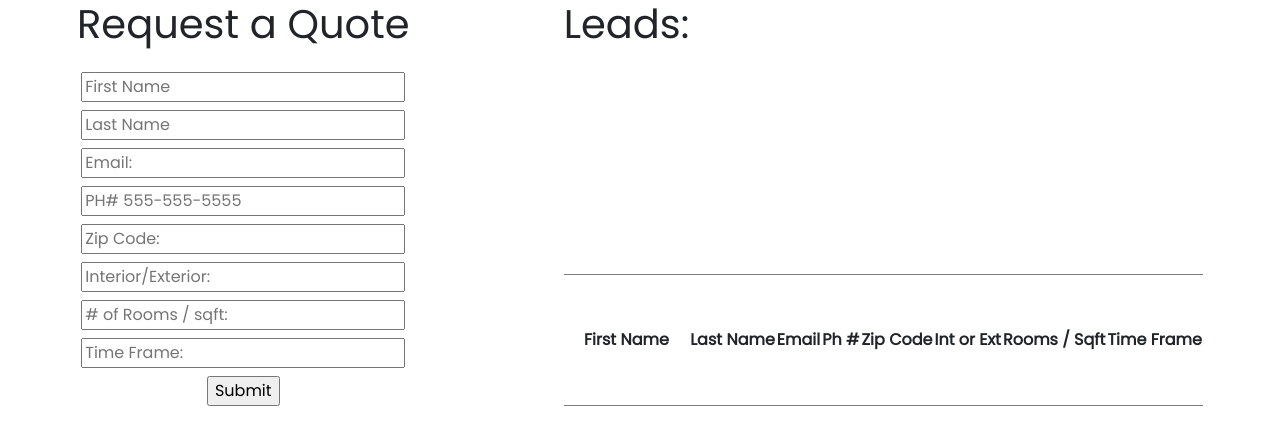
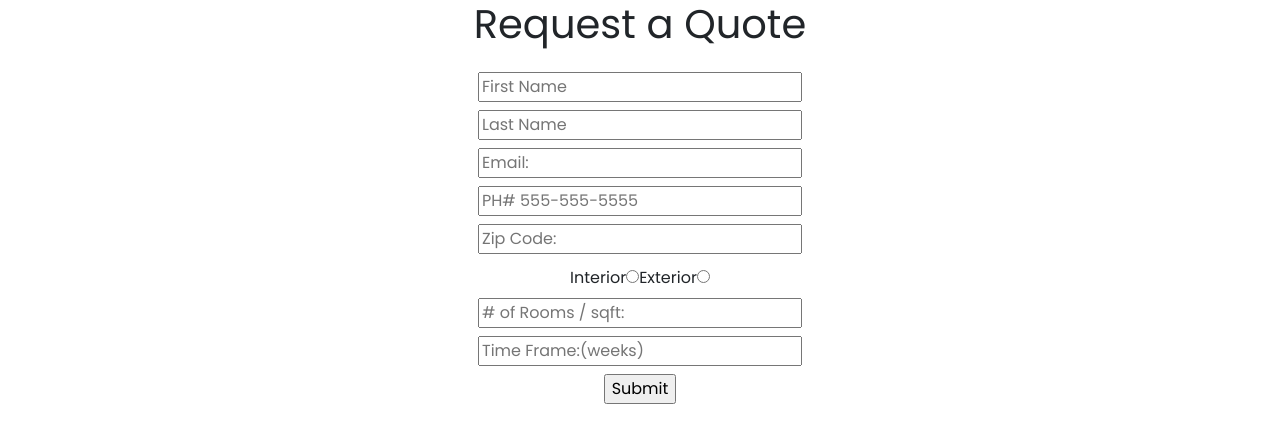
Before and after one commit to TMcKenna19/lifting-state, a React (Create React App) app: page / in a window 1280 px wide. Shown: the top 444 px of the page. Built offline with nearby package versions, Linux system fonts and the light colour scheme.

Commit message:
lifting-state

```diff
--- a/src/App.jsx
+++ b/src/App.jsx
@@ -5,7 +5,7 @@ import Form from'./Components/Form';
 import Results from './Components/Results';
 
 function App() {
-  /** Catches data from customerQuoteInfo after onSubmit ln 17 Form */
+  /** Catches data from leadFormInfo after onSubmit ln 15 Form */
   const [allLeadInfo, setAllLeadInfo] = useState([]);
 
   const addCustomerInfo = newLead =>{
--- a/src/Components/Form.jsx
+++ b/src/Components/Form.jsx
@@ -1,27 +1,54 @@
 import React, {useState} from "react";
-// import 'bootstrap/dist/css/bootstrap.min.css';
+import 'bootstrap/dist/css/bootstrap.min.css';
+
 
 const Form = props => {
-    const [FirstName, setFirstName] = useState("");
-    const [LastName, setLastName] = useState("");
-    const [Email, setEmail] = useState("");
-    const [PhoneNumber, setPhoneNumber] = useState("");
-    const [ZipCode, setZipCode] = useState("");
-    const [IntOrExt, setIntOrExt] = useState("");
-    const [NumberOfRooms, setNumberOfRooms] = useState(0);
-    const [TimeFrame, setTimeFrame] = useState("")
+    // (B)
+    // const [FirstName, setFirstName] = useState("");
+    // const [LastName, setLastName] = useState("");
+    // const [Email, setEmail] = useState("");
+    // const [PhoneNumber, setPhoneNumber] = useState("");
+    // const [ZipCode, setZipCode] = useState("");
+    // const [IntOrExt, setIntOrExt] = useState("");
+    // const [NumberOfRooms, setNumberOfRooms] = useState(0);
+    // const [TimeFrame, setTimeFrame] = useState("")
 
+
+    /**
+
+     */
+    const [leadFormInfo, setLeadFormInfo] = useState({
+        FirstName: '',
+        LastName: '',
+        Email: '',
+        PhoneNumber: '',
+        ZipCode: '',
+        Location: "",
+        NumberOfRooms: '',
+        TimeFrame: ''
+
+    });
+
+    const onChangeHandler = e => {
+        setLeadFormInfo({...leadFormInfo, [e.target.name]: e.target.value})
+    }
+
+    const onCheckHandler = e => {
+        setLeadFormInfo({...leadFormInfo, [e.target.name]: e.target.checked})
+    }
 
     const onSubmitHandler = e =>{
         e.preventDefault();
+        /*(B) const customerInfo = {FirstName, LastName, Email, PhoneNumber, ZipCode, IntOrExt, NumberOfRooms, TimeFrame};
+        props.newLead(customerInfo)
+        */
         console.log("onSubmitHandler")
-        const customerInfo = {FirstName, LastName, Email, PhoneNumber, ZipCode, IntOrExt, NumberOfRooms, TimeFrame};
-        /** Pass in customerInfo into newLead ln 16 App  */
-        props.newLead(customerInfo)
-        /** clear input value after submit */
+        /** Pass in leadFormInfo into newLead ln 16 App  */
+        props.newLead(leadFormInfo)
         e.target.reset();
+    }
 
-    }
+
 
     return(
         <div>
@@ -29,35 +56,37 @@ const Form = props => {
             <form onSubmit={onSubmitHandler}>
                 <div>
                     <label htmlFor="FirstName"></label>
-                    <input type="text" name="FirstName"className="form-control-md mt-3" placeholder="First Name" onChange={(e) => setFirstName(e.target.value)}/>
+                    <input type="text" name="FirstName"className="form-control-md mt-3" placeholder="First Name"  onChange={onChangeHandler}/>  {/**onChange={(e) => setFirstName(e.target.value)}/>  */}
                 </div>
                 <div>
                     <label htmlFor="LastName"></label>
-                    <input type="text" name="LastName" className="form-control-md mt-2" placeholder="Last Name"  onChange={(e) => setLastName(e.target.value)}/>
+                    <input type="text" name="LastName" className="form-control-md mt-2" placeholder="Last Name"  onChange={onChangeHandler}/>
                 </div>
                 <div>
                     <label htmlFor="Email"></label>
-                    <input type="text" name="Email" className="form-control-md mt-2" placeholder="Email:"  onChange={(e) => setEmail(e.target.value)}/>
+                    <input type="text" name="Email" className="form-control-md mt-2" placeholder="Email:"  onChange={onChangeHandler}/>
                 </div>
                 <div>
                     <label htmlFor="PhoneNumber"></label>
-                    <input type="tel" name="PhoneNumber" pattern="[0-9]{3}-[0-9]{3}-[0-9]{4}" placeholder="PH# 555-555-5555"  className="form-control-md mt-2" onChange={(e) => setPhoneNumber(e.target.value)}/>
+                    <input type="tel" name="PhoneNumber" pattern="[0-9]{3}-[0-9]{3}-[0-9]{4}" placeholder="PH# 555-555-5555"  className="form-control-md mt-2" onChange={onChangeHandler}/>
                 </div>
                 <div>
                     <label htmlFor="ZipCode"></label>
-                    <input type="text" name="ZipCode" className="form-control-md mt-2" placeholder="Zip Code:"  onChange={(e) => setZipCode(e.target.value)} />
+                    <input type="text" name="ZipCode" className="form-control-md mt-2" placeholder="Zip Code:"  onChange={onChangeHandler} />
                 </div>
-                <div>
-                    <label htmlFor="IntOrExt"></label>
-                    <input type="text" name="IntOrExt" className="form-control-md mt-2" placeholder="Interior/Exterior:"  onChange={(e) => setIntOrExt(e.target.value)} />
+                <div className="form-control-md mt-2">
+                    <label htmlFor="Location">Interior</label>
+                    <input type="radio" name="Location" value="Interior"className="form-control-md mt-2" placeholder="Location:"  onChange={onChangeHandler} />
+                    <label htmlFor="Location">Exterior</label>
+                    <input type="radio" name="Location" value="Exterior"className="form-control-md mt-2" placeholder="Location:"  onChange={onChangeHandler} />
                 </div>
                 <div>
                     <label htmlFor="NumberOfRooms" name="NumberOfRooms"></label>
-                    <input type="text" name="NumberOfRooms" className="form-control-md mt-2" placeholder="# of Rooms / sqft:"  onChange={(e) => setNumberOfRooms(e.target.value)} />
+                    <input type="text" name="NumberOfRooms" className="form-control-md mt-2" placeholder="# of Rooms / sqft:"  onChange={onChangeHandler} />
                 </div>
                 <div>
                     <label htmlFor="Desriptopm"></label>
-                    <input name="Time Frame" className="form-control-md mt-2" placeholder="Time Frame:"  onChange={(e) => setTimeFrame(e.target.value)}></input>
+                    <input name="TimeFrame" className="form-control-md mt-2" placeholder="Time Frame:(weeks)"  onChange={onChangeHandler}></input>
                 </div>
                 <div>
                     <input type="submit" value="Submit" className="form-control-md mt-2" />
--- a/src/Components/Results.jsx
+++ b/src/Components/Results.jsx
@@ -1,11 +1,26 @@
 import React from "react";
-// import 'bootstrap/dist/css/bootstrap.min.css';
+import 'bootstrap/dist/css/bootstrap.min.css';
+
 
 
 const Results = props => {
     return(
+
+        /**
+         * <div>
+            <h1>Results</h1>
+            <h5>First Name: {props.viewCustomerLeadInfo.FirstName}</h5>
+            <h5>Last Name: {props.viewCustomerLeadInfo.LastName}</h5>
+            <h5>Email: {props.viewCustomerLeadInfo.Email}</h5>
+            <h5>Phone Number: {props.viewCustomerLeadInfo.PhoneNumber}</h5>
+            <h5>Zip Code: {props.viewCustomerLeadInfo.ZipCode}</h5>
+            <h5>Interior or Exterior: {props.viewCustomerLeadInfo.IntOrExt}</h5>
+            <h5>Number of Rooms: {props.viewCustomerLeadInfo.NumberOfRooms}</h5>
+            <h5>Time Frame: {props.viewCustomerLeadInfo.TimeFrame}</h5>
+        </div>
+         */
         <>
-        <table className="table-sm table-bordered">
+        {/* <table className="table-sm table-bordered">
         <h1>Leads:</h1>
             <tr>
                 <th>First Name</th>
@@ -13,8 +28,8 @@ const Results = props => {
                 <th>Email</th>
                 <th>Ph #</th>
                 <th>Zip Code</th>
-                <th>Int or Ext</th>
-                <th>Rooms / Sqft</th>
+                <th>Location</th>
+                <th>Size</th>
                 <th>Time Frame</th>
             </tr>
             {
@@ -25,25 +40,35 @@ const Results = props => {
                         <td>{lead.Email}</td>
                         <td>{lead.PhoneNumber}</td>
                         <td>{lead.ZipCode}</td>
-                        <td>{lead.IntOrExt}</td>
+                        <td>{lead.Location}</td>
                         <td>{lead.NumberOfRooms}</td>
                         <td>{lead.TimeFrame}</td>
                     </tr>
                 })
             }
 
-        </table>
-        {/* <div>
-            <h1>Results</h1>
-            <h5>First Name: {props.viewCustomerLeadInfo.FirstName}</h5>
-            <h5>Last Name: {props.viewCustomerLeadInfo.LastName}</h5>
-            <h5>Email: {props.viewCustomerLeadInfo.Email}</h5>
-            <h5>Phone Number: {props.viewCustomerLeadInfo.PhoneNumber}</h5>
-            <h5>Zip Code: {props.viewCustomerLeadInfo.ZipCode}</h5>
-            <h5>Interior or Exterior: {props.viewCustomerLeadInfo.IntOrExt}</h5>
-            <h5>Number of Rooms: {props.viewCustomerLeadInfo.NumberOfRooms}</h5>
-            <h5>Time Frame: {props.viewCustomerLeadInfo.TimeFrame}</h5>
-        </div> */}
+        </table> */}
+
+
+            {
+                props.viewAllLeadInfo.map((lead, i) => {
+                    return <table className="table-sm">
+                        <h1>Leads:</h1>
+                        <h4>First: {lead.FirstName}</h4>
+                        <h4>Last: {lead.LastName}</h4>
+                        <h4>Email: {lead.Email}</h4>
+                        <h4>Ph#: {lead.PhoneNumber}</h4>
+                        <h4>Zip: {lead.ZipCode}</h4>
+                        <h4>Int/Ext: {lead.Location}</h4>
+                        <h4>Rms / SQFT: {lead.NumberOfRooms}</h4>
+                        <h4>Wthin: {lead.TimeFrame}</h4>
+                    </table>
+
+                })
+
+            }
+
+
         </>
     );
 }
```
